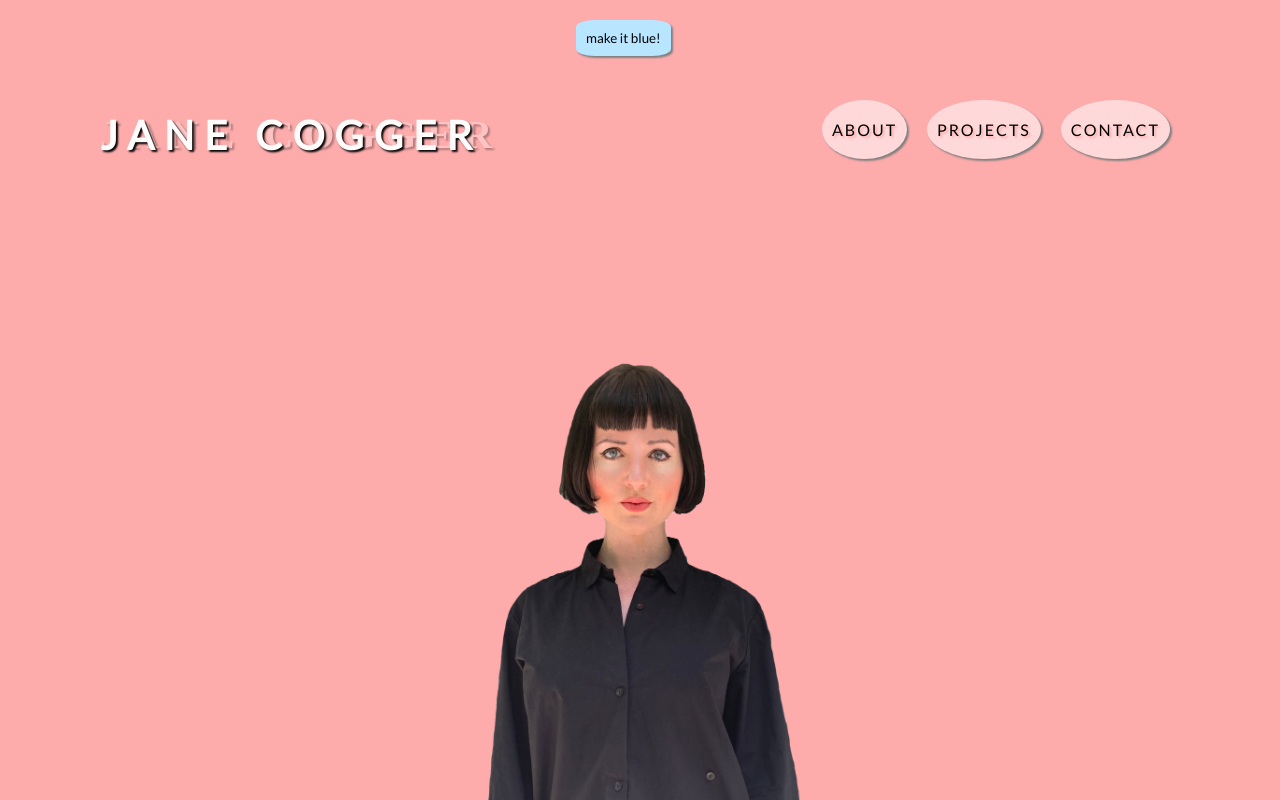
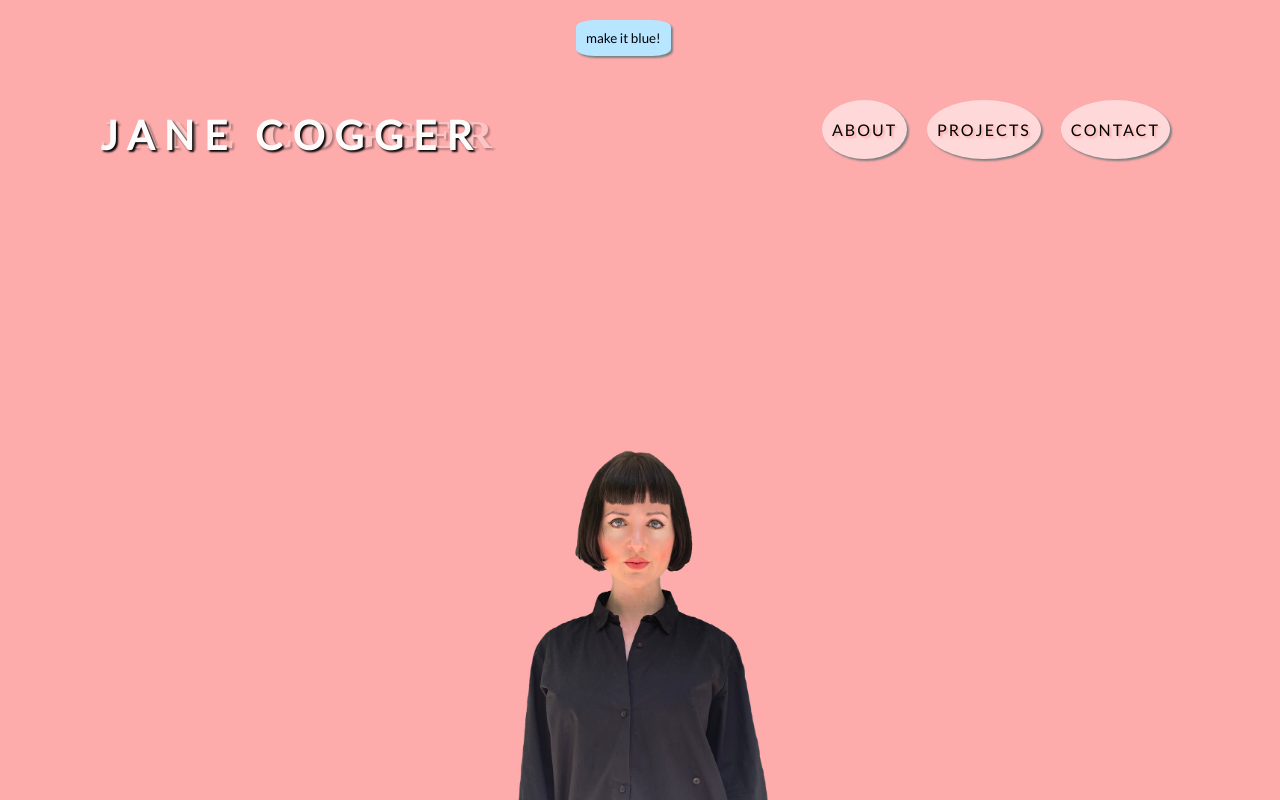
Before and after one commit to janemadonna/portfolio, a React (Create React App) app in the folder client/: page / in a window 1280 px wide. Built offline with nearby package versions, Linux system fonts and the light colour scheme; a web font is replaced by a local one.

Commit message:
smaller photo

```diff
--- a/client/src/App.css
+++ b/client/src/App.css
@@ -167,11 +167,11 @@ a {
 }
 
 .home img {
-  width: 50%;
+  width: 40%;
   position: absolute;
   bottom: 0;
   margin: 0 auto;
-  left: 25%;
+  left: 30%;
 }
 
 .contact {
@@ -187,11 +187,11 @@ a {
 }
 
 .contact img {
-  width: 50%;
+  width: 40%;
   position: absolute;
   bottom: 0;
   margin: 0 auto;
-  left: 25%;
+  left: 30%;
 }
 
 
```
